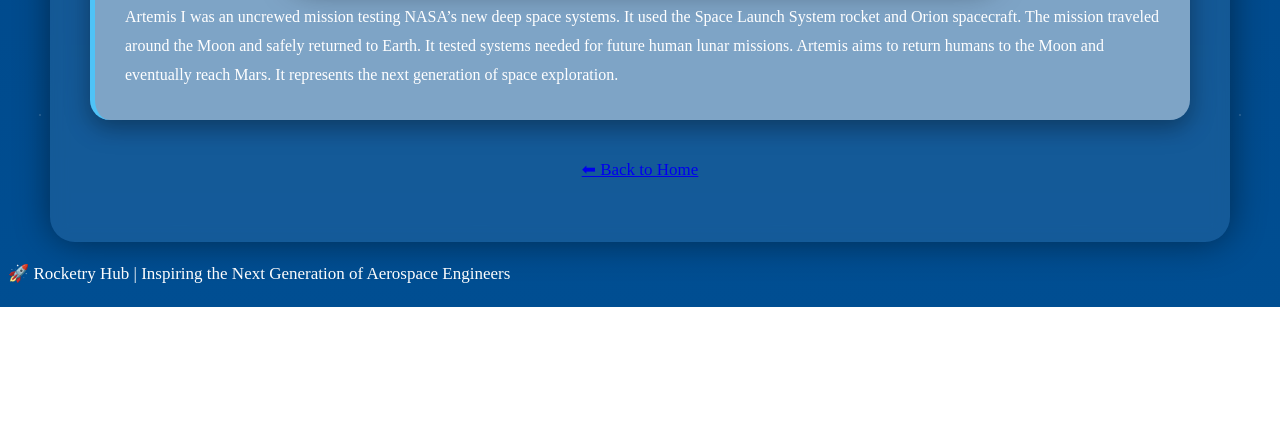
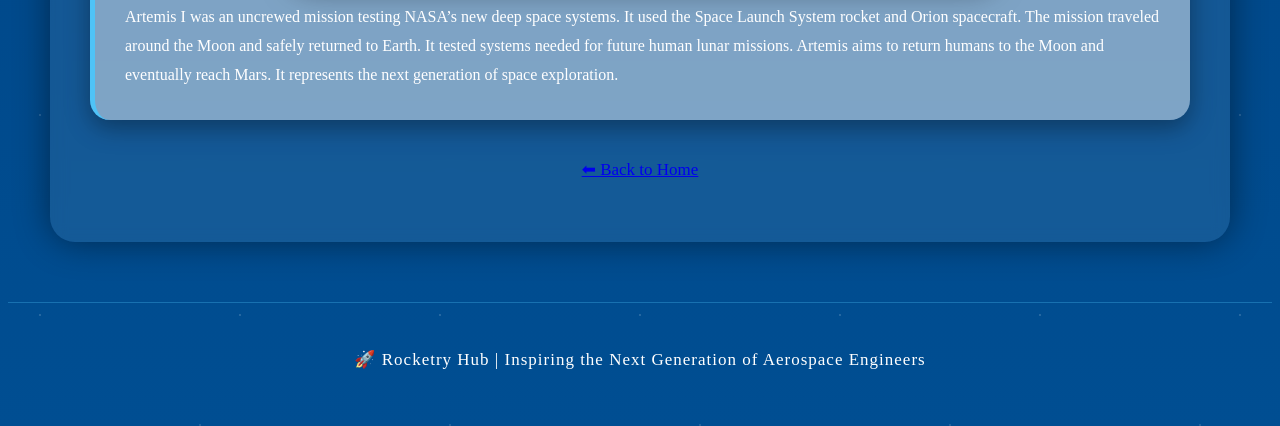
Before and after one commit to Willweaver1034/Rocketry, a plain HTML site: page missions.html in a window 1280 px wide. Shown: the part 6925-7351 px from the top of the page. Before the commit the page ends 7232 px from the top, so only its background shows below. Drawn offline with Linux system fonts and the light colour scheme.

Commit message:
Update missions.html

```diff
--- a/missions.html
+++ b/missions.html
@@ -136,12 +136,14 @@
   margin: 0 auto 40px auto;
 }
 
-.footer {
-  margin-top: 50px;
-  padding-top: 20px;
-  border-top: 1px solid rgba(255,255,255,0.15);
+footer {
+  margin-top: 60px;
+  padding: 25px;
+  border-top: 1px solid rgba(79,195,247,0.3);
   text-align: center;
   color: #b8dfff;
+  font-size: 15px;
+  letter-spacing: 1px;
 }
 
 h1, h2, h3, p, div, span {
```
